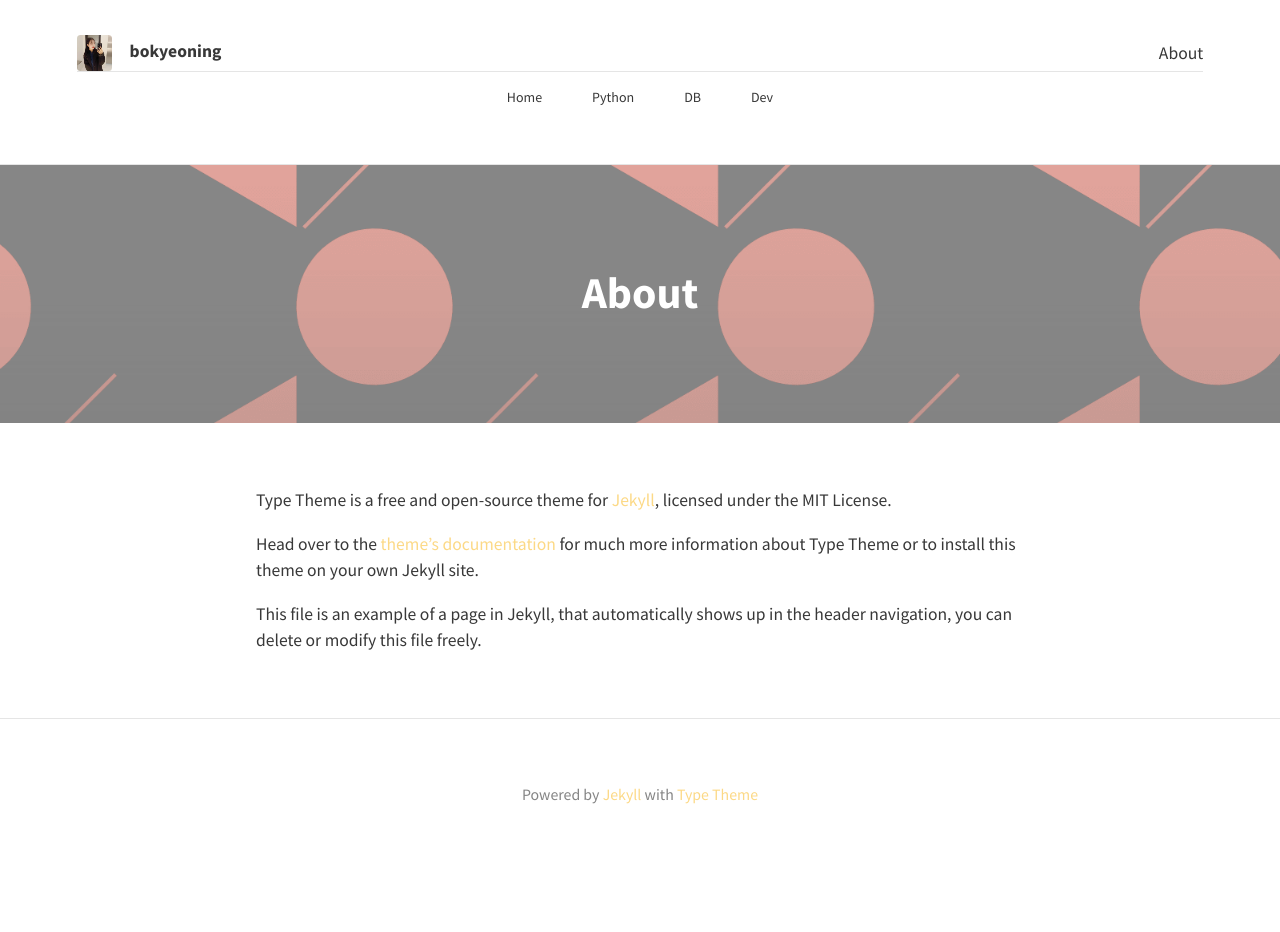
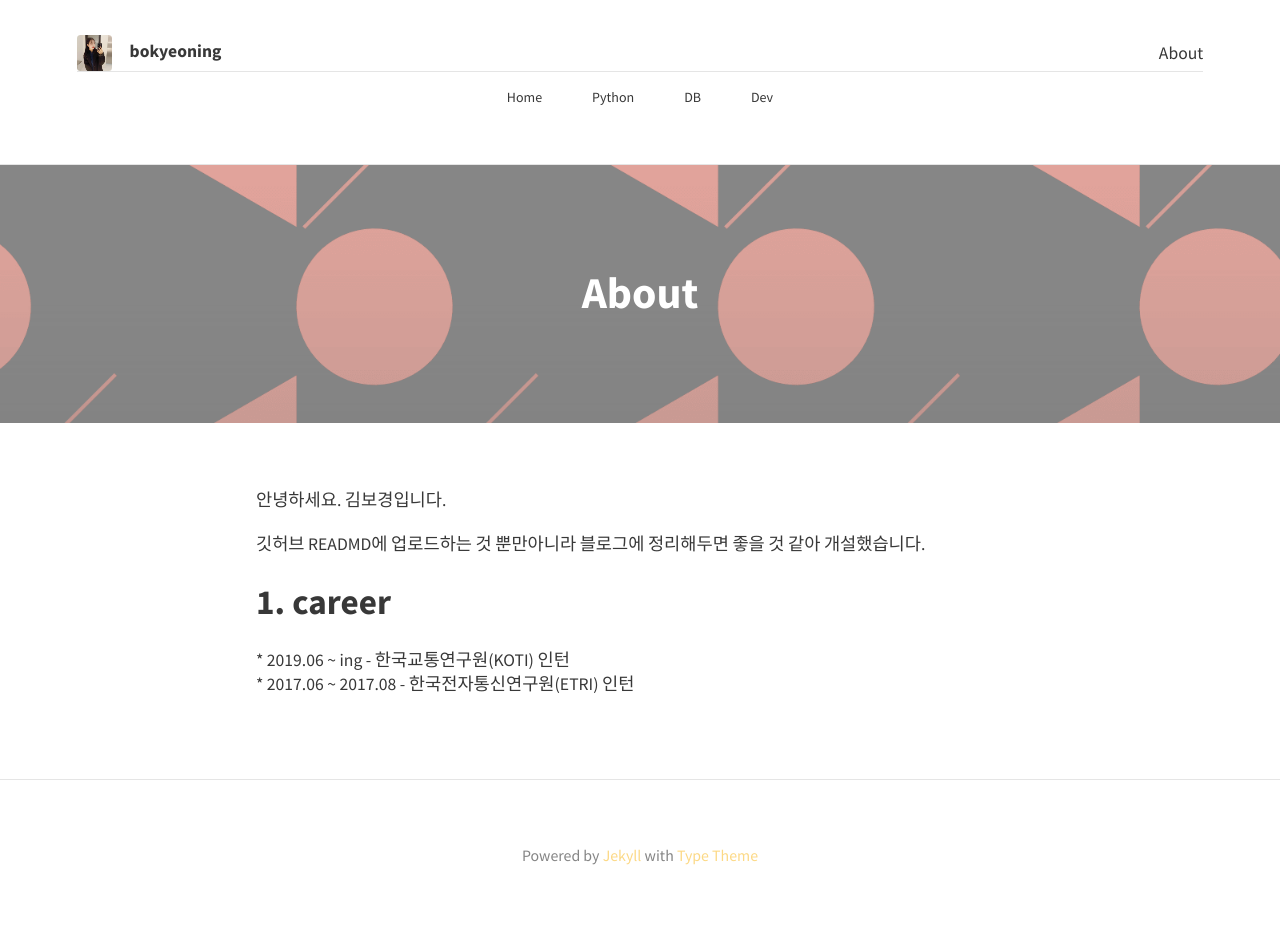
Before and after one commit to BoKyeong-Kim/BoKyeong-Kim.github.io, a Jekyll site: the page built from about.md, in a window 1280 px wide. Built offline with Jekyll 4.4.1, drawn with Linux system fonts in a browser that asks for light colours; nearby versions of some CDN libraries; before the commit the page ends 900 px from its top, so only the background shows below that.

Commit message:
about modify

```diff
--- a/about.md
+++ b/about.md
@@ -5,8 +5,12 @@ permalink: /about/
 feature-img: "assets/img/sample_feature_img_2.png"
 ---
 
-Type Theme is a free and open-source theme for [Jekyll](http://jekyllrb.com/), licensed under the MIT License.
+<p>안녕하세요. 김보경입니다.<p>
+<p>깃허브 READMD에 업로드하는 것 뿐만아니라 블로그에 정리해두면 좋을 것 같아 개설했습니다.<p>
 
-Head over to the [theme's documentation](https://rohanchandra.github.io/project/type/) for much more information about Type Theme or to install this theme on your own Jekyll site.
 
-This file is an example of a page in Jekyll, that automatically shows up in the header navigation, you can delete or modify this file freely.
+<h2>1. career</h2>
+
+* 2019.06 ~ ing      - 한국교통연구원(KOTI) 인턴<p>
+
+* 2017.06 ~ 2017.08  - 한국전자통신연구원(ETRI) 인턴<p>
```
